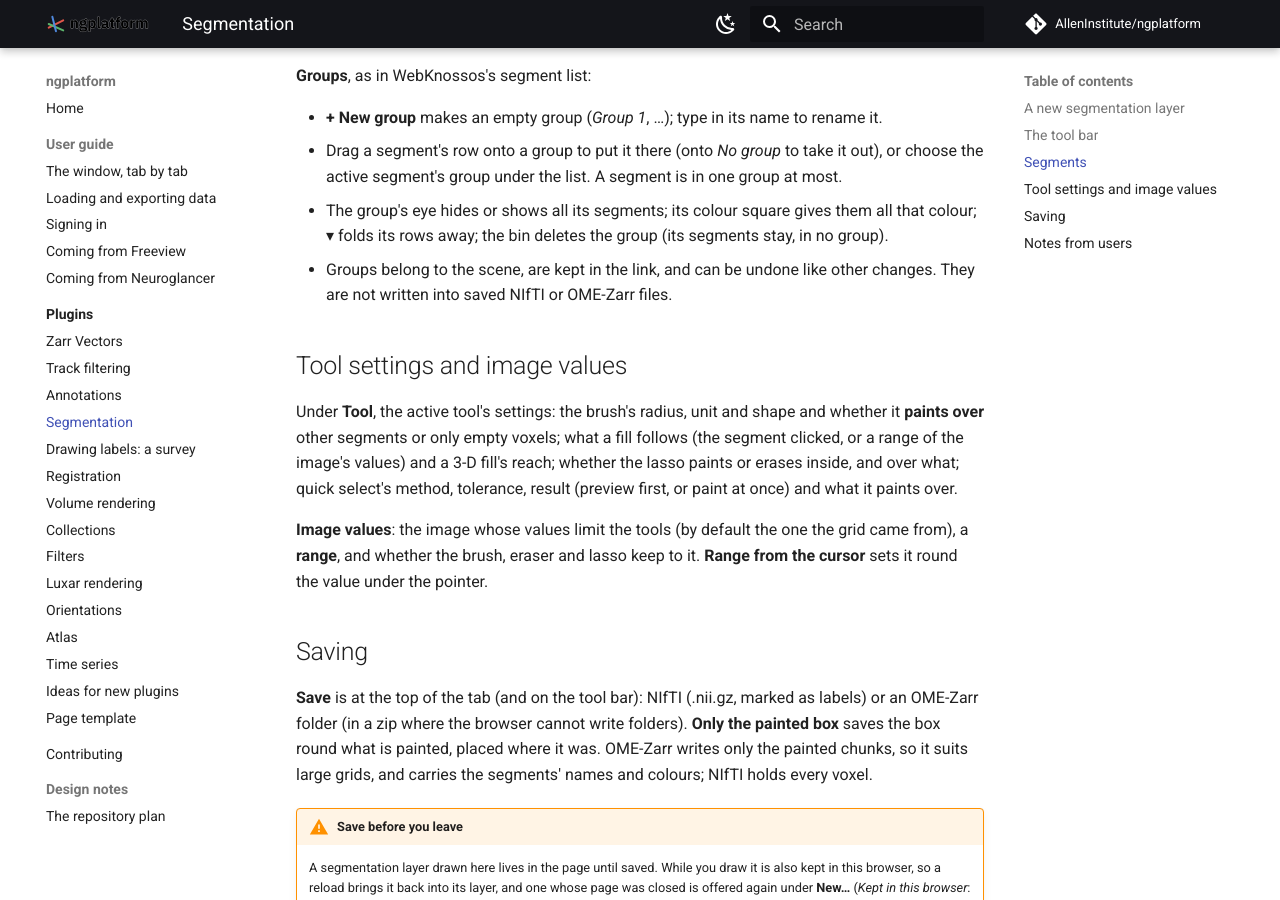
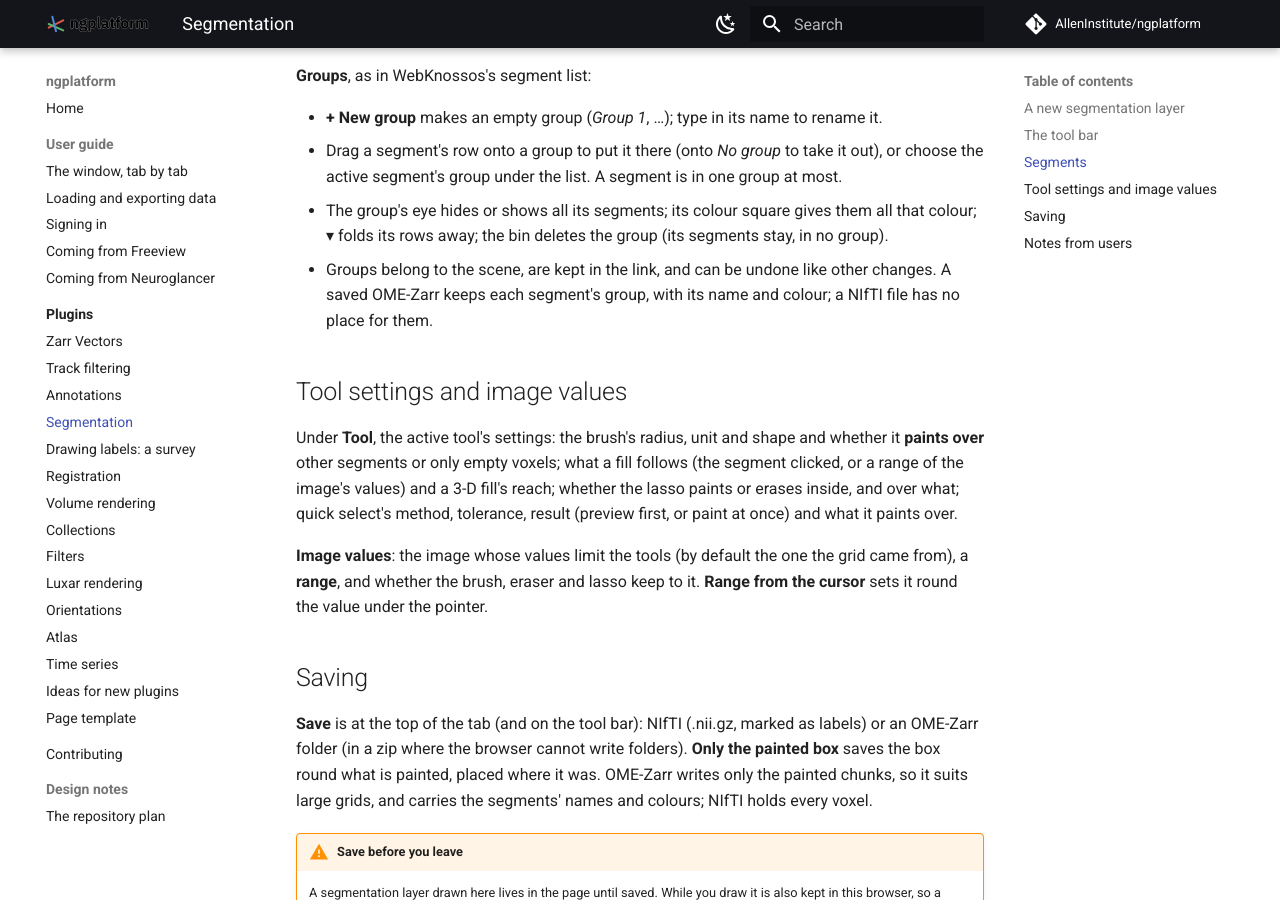
Before and after one commit to AllenInstitute/ngplatform, an MkDocs documentation site: the page built from docs/plugins/segmentation.md, in a window 1280 px wide and 900 px high, scrolled down 3066 px. Built offline with MkDocs 1.6.1 and Material for MkDocs 9.7.7, drawn with Linux system fonts in a browser that asks for light colours; comment, search, counter and statistics services are not loaded.

Commit message:
Segmentation: a saved OME-Zarr keeps each segment's group (image-label properties)

```diff
--- a/docs/plugins/segmentation.md
+++ b/docs/plugins/segmentation.md
@@ -112,7 +112,8 @@ in its row.
   them all that colour; ▾ folds its rows away; the bin deletes the group
   (its segments stay, in no group).
 - Groups belong to the scene, are kept in the link, and can be undone like
-  other changes. They are not written into saved NIfTI or OME-Zarr files.
+  other changes. A saved OME-Zarr keeps each segment's group, with its
+  name and colour; a NIfTI file has no place for them.
 
 ## Tool settings and image values
 
```
Also changed, not shown: TODO.md (+1 -1 lines), plugins/segmentation/README.md (+3 -1 lines), 3 other files.
